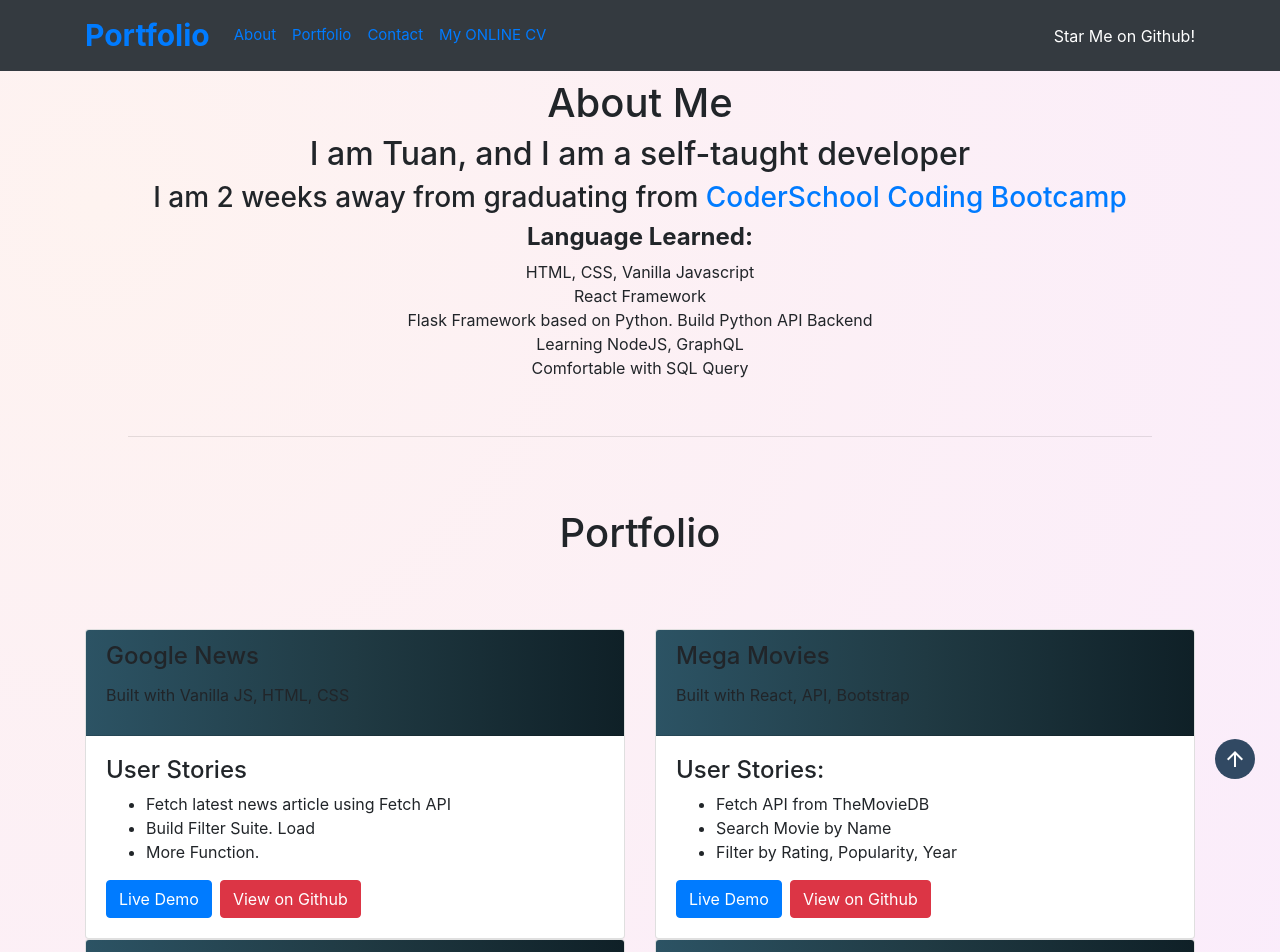
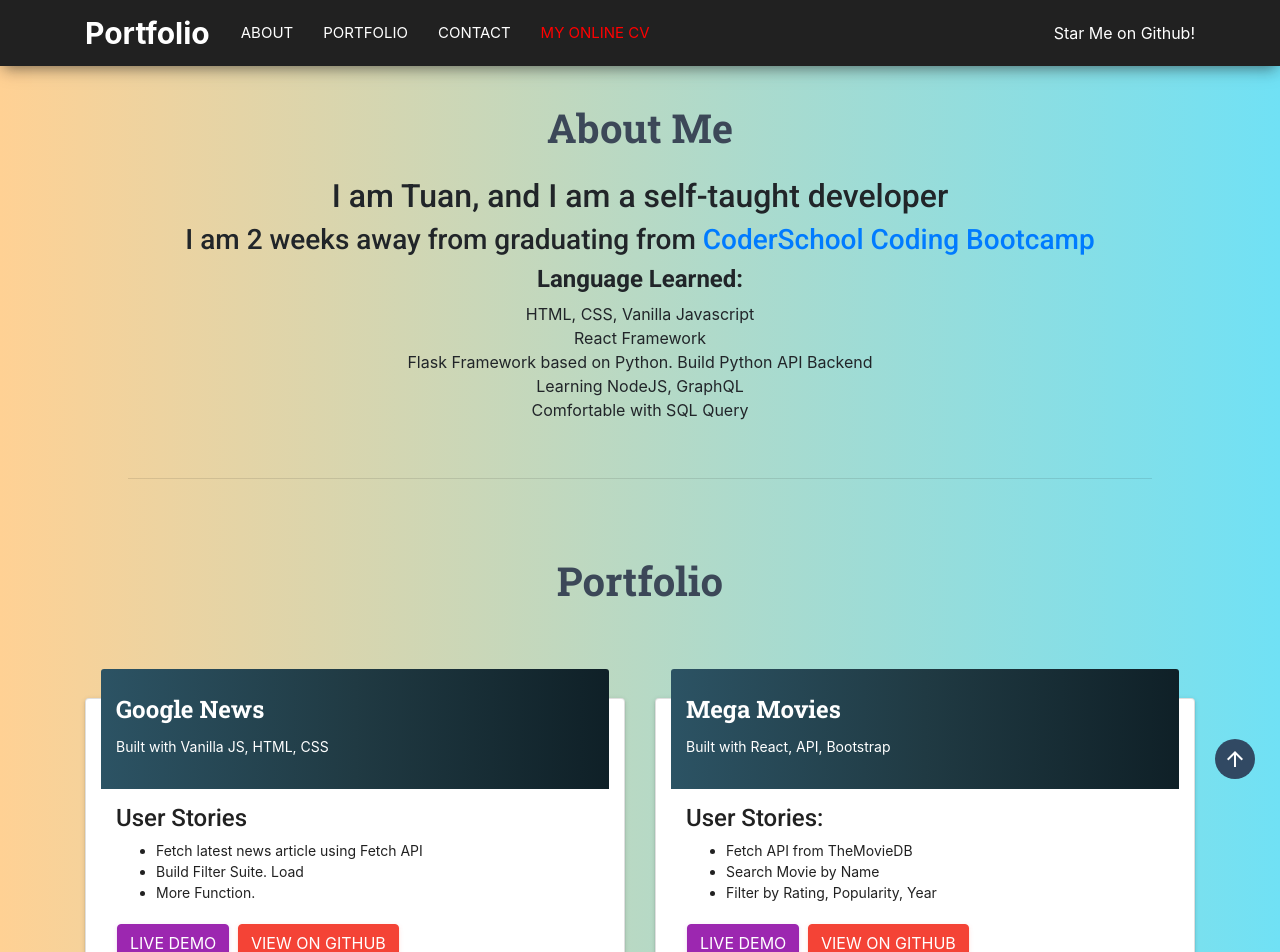
Before and after one commit to phanatuan/portfolio, a React (Create React App) app: page / in a window 1280 px wide. Shown: the top 952 px of the page. Built offline with nearby package versions, Linux system fonts and the light colour scheme.

Commit message:
Fix the problem with Bootstrap by placing the link to Material Bootstrap in the index.html file

```diff
--- a/public/index.html
+++ b/public/index.html
@@ -12,6 +12,7 @@
       rel="stylesheet"
       href="https://maxcdn.bootstrapcdn.com/font-awesome/latest/css/font-awesome.min.css"
     />
+    <link href="assets/css/material-kit.css?v=2.0.5" rel="stylesheet" />
     <meta name="viewport" content="width=device-width, initial-scale=1" />
     <meta name="theme-color" content="#000000" />
     <!--
--- a/src/Nav.css
+++ b/src/Nav.css
@@ -1,5 +1,6 @@
 .nav-link  {
     font-size: 15px !important;
+    color: white;
 }
 
 .navbar-brand  {
@@ -8,4 +9,9 @@
 
 .navbar-text a {
   color: white ;
+  text-decoration: none;
 }
+
+.cv {
+  color: red !important;
+}
--- a/src/Nav.js
+++ b/src/Nav.js
@@ -39,7 +39,7 @@ const Nav = () => {
             </li>
             <li className='nav-item'>
 
-                <Link to='/about' className={'nav-link'} >My ONLINE CV</Link>
+                <Link to='/about' className={'nav-link cv'} >My ONLINE CV</Link>
 
             </li>
           </ul>
--- a/src/Portfolio.css
+++ b/src/Portfolio.css
@@ -4,3 +4,16 @@ background: -webkit-linear-gradient(to right, #2C5364, #203A43, #0F2027) !import
 background: linear-gradient(to right, #2C5364, #203A43, #0F2027) !important; /* W3C, IE 10+/ Edge, Firefox 16+, Chrome 26+, Opera 12+, Safari 7+ */
 
 }
+
+.card-title {
+    color: white;
+}
+
+.category {
+    color: white;
+}
+
+.card {
+    margin-top: 20px;
+    margin-bottom: 50px;
+}
--- a/src/Portfolio.js
+++ b/src/Portfolio.js
@@ -4,7 +4,7 @@ import './Portfolio.css';
 const Portfolio = () => {
   return (
     <div className='container-fluid'>
-      <h1 id='portfolio' className='text-center mb-4 title'>Portfolio</h1>
+      <h1 id='portfolio' className='text-center pt-0 title'>Portfolio</h1>
       <div className='container mt-4 pt-5'>
         <div className='row'>
           <div className='col-lg-6 col-md-12'>
--- a/src/index.css
+++ b/src/index.css
@@ -9,8 +9,8 @@ body {
   background: #70e1f5;  /* fallback for old browsers */
     background: -webkit-linear-gradient(to right, #ffd194, #70e1f5);  /* Chrome 10-25, Safari 5.1-6 */
     background: linear-gradient(to right, #ffd194, #70e1f5);
-    /* background-image: radial-gradient( circle farthest-corner at 10% 20%,  rgba(252,207,207,1) 0%, rgba(255,243,228,1) 90% ); */
-    background-image: radial-gradient( circle farthest-corner at 7.5% 14.2%,  rgba(254,243,240,1) 0%, rgba(250,236,252,1) 90% );
+    /* background-image: radial-gradient( circle farthest-corner at 10% 20%,  rgba(252,207,207,1) 0%, rgba(255,243,228,1) 90% );
+    background-image: radial-gradient( circle farthest-corner at 7.5% 14.2%,  rgba(254,243,240,1) 0%, rgba(250,236,252,1) 90% ); */
 }
 
 code {
--- a/src/index.js
+++ b/src/index.js
@@ -1,9 +1,9 @@
 import React from 'react';
 import ReactDOM from 'react-dom';
+import { BrowserRouter } from 'react-router-dom';
+import 'bootstrap/dist/css/bootstrap.css';
+import './index.css';
 import App from './App';
-import { BrowserRouter } from 'react-router-dom';
-import './index.css';
-import 'bootstrap/dist/css/bootstrap.css';
 import * as serviceWorker from './serviceWorker';
 
 ReactDOM.render(<BrowserRouter><App /></BrowserRouter>, document.getElementById('root'));
```
Also changed, not shown: src/Intro.css (line endings or trailing spaces).
